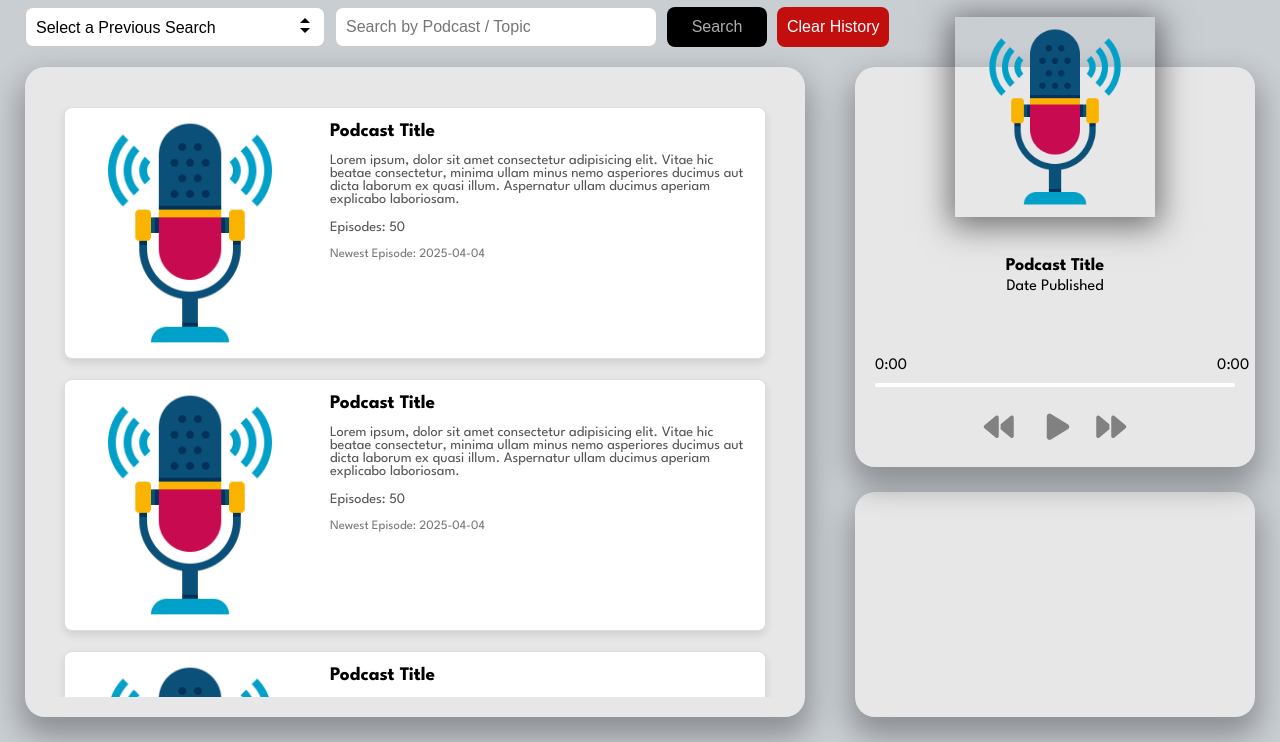
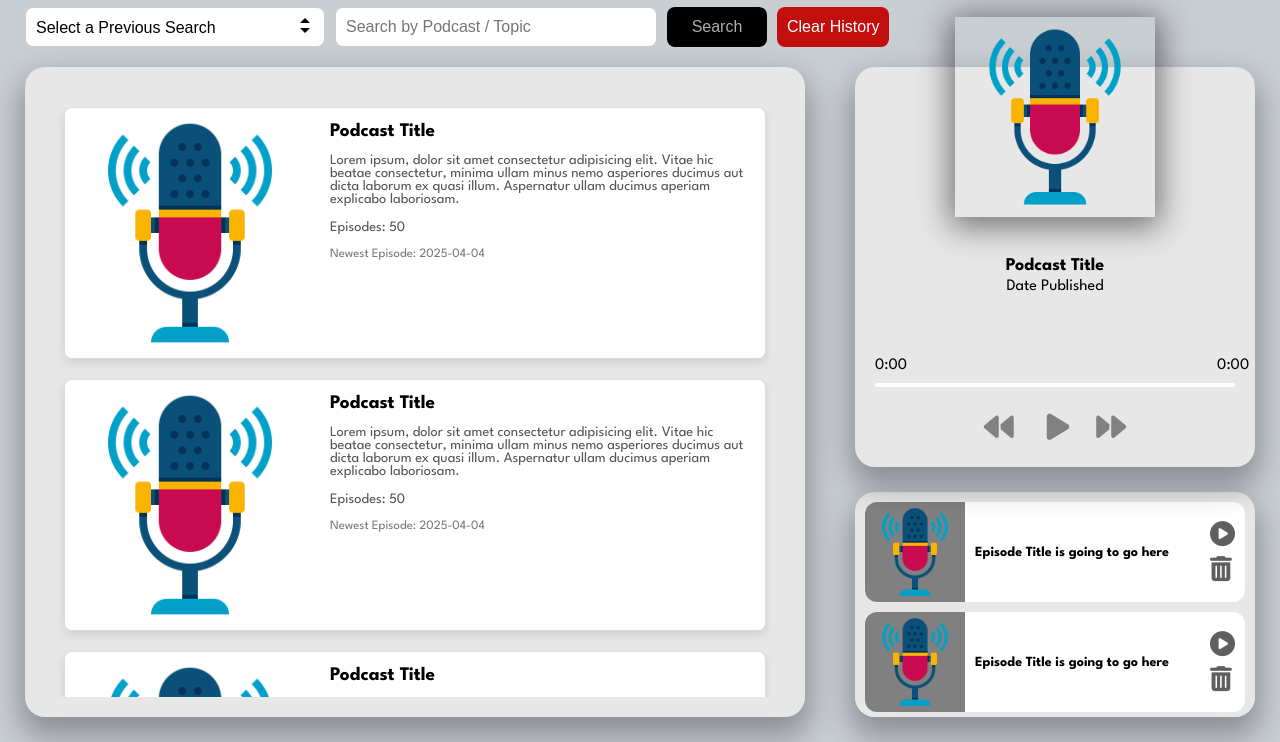
Before and after one commit to deepanm87/podcast-player-app, a website: page public/index.html in a window 1280 px wide. Shown: the part 58-800 px from the top of the page. Drawn offline with Linux system fonts and the light colour scheme.

Commit message:
added queue ui with styles

```diff
--- a/public/index.html
+++ b/public/index.html
@@ -109,10 +109,60 @@
                     </div>
                 </div>
             </div>
+
             <div class="queue">
+                <div class="queue-item">
+                    <img src="./podcast.png" alt="Episode Title">
+                    <div class="queue-content">
+                        <h3>Episode Title is going to go here</h3>
+                        <div class="icon-container">
+                            <i class="fas fa-play-circle mb-10" title="Play Podcast"></i>
+                            <i class="fas fa-trash-alt" title="Remove from Queue"></i>
+                        </div>
+                    </div>
+                </div>
+                <div class="queue-item">
+                    <img src="./podcast.png" alt="Episode Title">
+                    <div class="queue-content">
+                        <h3>Episode Title is going to go here</h3>
+                        <div class="icon-container">
+                            <i class="fas fa-play-circle mb-10" title="Play Podcast"></i>
+                            <i class="fas fa-trash-alt" title="Remove from Queue"></i>
+                        </div>
+                    </div>
+                </div>
+                <div class="queue-item">
+                    <img src="./podcast.png" alt="Episode Title">
+                    <div class="queue-content">
+                        <h3>Episode Title is going to go here</h3>
+                        <div class="icon-container">
+                            <i class="fas fa-play-circle mb-10" title="Play Podcast"></i>
+                            <i class="fas fa-trash-alt" title="Remove from Queue"></i>
+                        </div>
+                    </div>
+                </div>
+                <div class="queue-item">
+                    <img src="./podcast.png" alt="Episode Title">
+                    <div class="queue-content">
+                        <h3>Episode Title is going to go here</h3>
+                        <div class="icon-container">
+                            <i class="fas fa-play-circle mb-10" title="Play Podcast"></i>
+                            <i class="fas fa-trash-alt" title="Remove from Queue"></i>
+                        </div>
+                    </div>
+                </div>
+                <div class="queue-item">
+                    <img src="./podcast.png" alt="Episode Title">
+                    <div class="queue-content">
+                        <h3>Episode Title is going to go here</h3>
+                        <div class="icon-container">
+                            <i class="fas fa-play-circle mb-10" title="Play Podcast"></i>
+                            <i class="fas fa-trash-alt" title="Remove from Queue"></i>
+                        </div>
+                    </div>
+                </div>
             </div>
         </div>
-
     </div>
     <script src="script.js"></script>
 </body>
--- a/public/styles.css
+++ b/public/styles.css
@@ -345,4 +345,56 @@ button {
     margin-top: 25px;
     padding: 10px;
     box-sizing: border-box;
+    display: flex;
+    flex-direction: column;
+    overflow-y: auto;
 }
+
+.queue-item {
+    background: white;
+    display: flex;
+    margin-bottom: 10px;
+    border-radius: 12px;
+}
+
+.queue-item img {
+    height: 100px;
+    width: 100px;
+    object-fit: cover;
+    border-top-left-radius: 12px;
+    border-bottom-left-radius: 12px;
+    background: grey;
+}
+
+.queue-content {
+    padding: 10px;
+    display: flex;
+    align-items: center;
+    justify-content: space-between;
+    width: 100%;
+}
+
+.queue-content h3 {
+    font-size: 14px;
+    margin: 0;
+}
+
+.mb-10 {
+    margin-bottom: 10px;
+}
+
+.icon-container {
+    display: flex;
+    flex-direction: column;
+    justify-content: space-around;
+}
+
+.icon-container i {
+    font-size: 25px;
+    color: rgb(96, 95, 95);
+    cursor: pointer;
+
+    &:hover {
+        filter: brightness(60%);
+    }
+}
```
